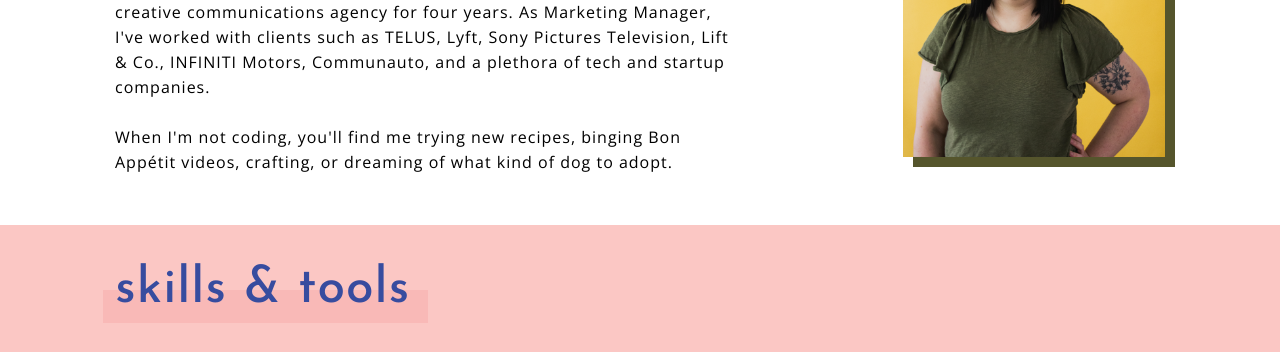
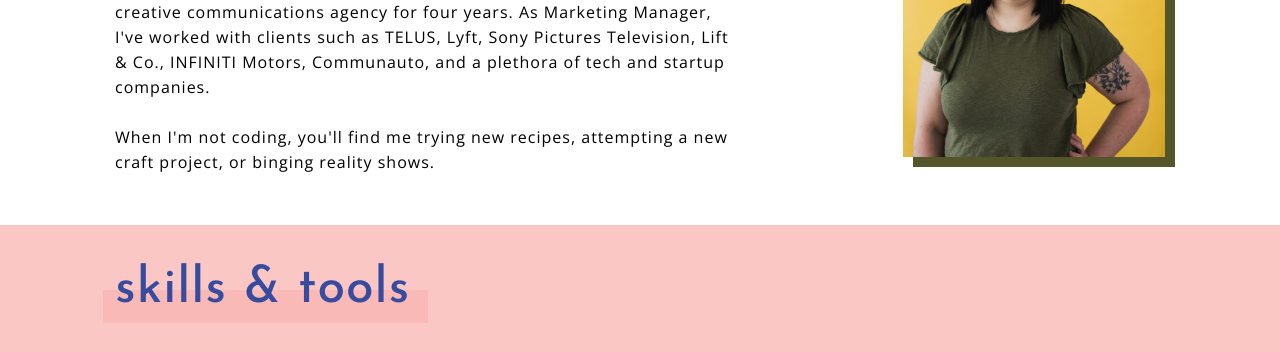
Before and after one commit to brittgiles/portfolio, a plain HTML site: page index.html in a window 1280 px wide. Shown: the part 1080-1432 px from the top of the page. Drawn offline with nearby package versions, Linux system fonts and the light colour scheme.

Commit message:
updated copy

```diff
--- a/index.html
+++ b/index.html
@@ -55,7 +55,7 @@
             <p>I come from the world of marketing, having previously worked at a creative communications agency for four years. As
             Marketing Manager, I've worked with clients such as TELUS, Lyft, Sony Pictures Television, Lift & Co., INFINITI Motors, Communauto, and a plethora of tech and startup companies.</p>
             <br />
-            <p>When I'm not coding, you'll find me trying new recipes, binging Bon Appétit videos, crafting, or dreaming of what kind of dog to adopt.</p>
+            <p>When I'm not coding, you'll find me trying new recipes, attempting a new craft project, or binging reality shows.</p>
             </div>
           <div class="imgContainer" data-aos="fade-down" data-aos-duration="1500">
             <img src="./assets/headshot.png" alt="portrait headshot of brittany giles">
```
